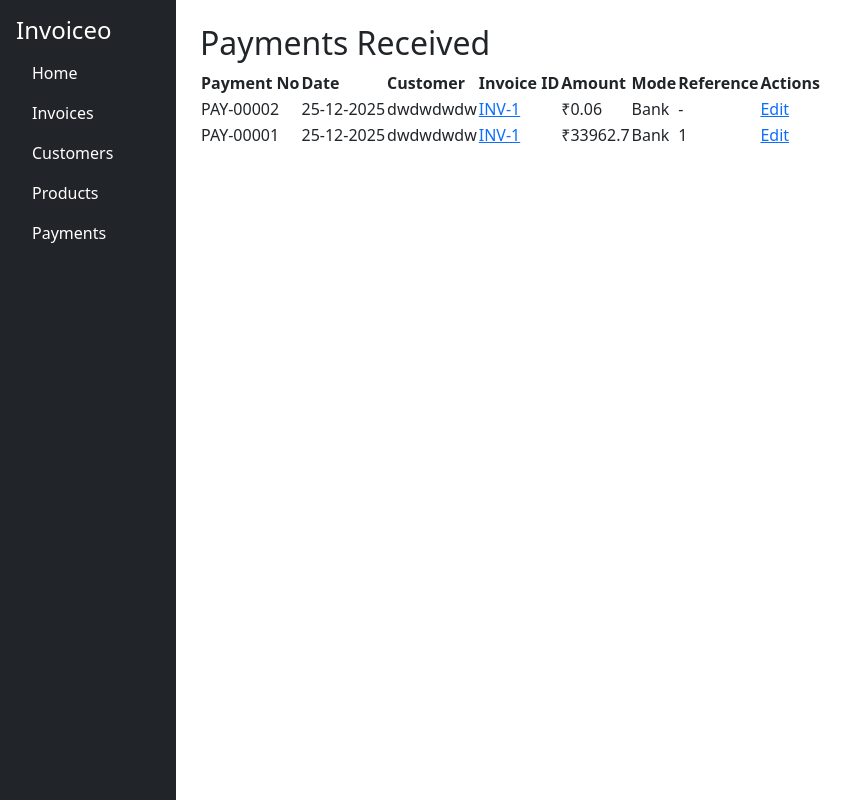
After one commit to 7account13/invoiceo, a Flask app: page /payments in a window 1280 px wide. The commit adds this page. Shown: the whole page, without its empty margins (0-864 px from the left). Run offline with Flask 2, Linux system fonts and the light colour scheme; data comes from the database, SQL or seed files in the repository; both versions use the stored data as it was after the commit.

Commit message:
added payments

```diff
--- a/app.py
+++ b/app.py
@@ -50,7 +50,17 @@ class Invoice(db.Model):
     customer_address = db.Column(db.String(300), nullable=False)
     billing_address = db.Column(db.String(300), nullable=False)
     status = db.Column(db.String(20), default="Pending")
+
     items = db.relationship('InvoiceItem', backref='invoice', cascade='all, delete-orphan')
+    payments = db.relationship('Payment', backref='invoice', cascade='all, delete-orphan')
+
+    @property
+    def total_paid(self):
+        return sum(p.amount for p in self.payments)
+
+    @property
+    def balance(self):
+        return round(self.amount - self.total_paid, 2)
 
 
 class InvoiceItem(db.Model):
@@ -99,9 +109,32 @@ class Product(db.Model):
     category_id = db.Column(db.Integer, db.ForeignKey('category.id'))
     created_at = db.Column(db.DateTime, default=datetime.utcnow)
 
+class Payment(db.Model):
+    id = db.Column(db.Integer, primary_key=True)
+
+    payment_no = db.Column(db.String(20), unique=True, nullable=False)
+
+    invoice_id = db.Column(db.Integer, db.ForeignKey('invoice.id'), nullable=False)
+    customer_id = db.Column(db.Integer, db.ForeignKey('customer.id'), nullable=False)
+
+    amount = db.Column(db.Float, nullable=False)
+    payment_date = db.Column(db.DateTime, default=datetime.utcnow)
+    mode = db.Column(db.String(50))       # Cash / UPI / Bank
+    reference = db.Column(db.String(100)) # optional
+
+
 # ---------------- DB INIT ----------------
 with app.app_context():
     db.create_all()
+
+#-----------------Helpers-------------------
+
+def generate_payment_no():
+    last = Payment.query.order_by(Payment.id.desc()).first()
+    next_id = (last.id + 1) if last else 1
+    return f"PAY-{next_id:05d}"
+
+
 
 # ---------------- ROUTES ----------------
 @app.route('/')
@@ -204,35 +237,14 @@ def add_invoice():
 @app.route('/edit_invoice/<int:id>', methods=['GET', 'POST'])
 def edit_invoice(id):
     invoice = Invoice.query.get_or_404(id)
-    customer = Customer.query.filter_by(customer_name=invoice.customer_name).first()
-
-    old_amount = invoice.amount
-    old_status = invoice.status
 
     if request.method == 'POST':
-        new_amount = float(request.form['amount'])
-        new_status = request.form['status']
-
         invoice.customer_name = request.form['customer_name']
         invoice.customer_gstin = request.form['customer_gstin']
         invoice.customer_address = request.form['customer_address']
         invoice.billing_address = request.form['billing_address']
-        invoice.amount = new_amount
-        invoice.status = new_status
-
-        # ---- RECEIVABLES LOGIC ----
-        if customer:
-            # Case 1: Pending/Overdue → Pending/Overdue
-            if old_status != "Paid" and new_status != "Paid":
-                customer.receivables += (new_amount - old_amount)
-
-            # Case 2: Pending → Paid
-            elif old_status != "Paid" and new_status == "Paid":
-                customer.receivables -= old_amount
-
-            # Case 3: Paid → Pending
-            elif old_status == "Paid" and new_status != "Paid":
-                customer.receivables += new_amount
+        invoice.amount = float(request.form['amount'])
+        invoice.status = request.form['status']
 
         db.session.commit()
         return redirect(url_for('invoices'))
@@ -240,6 +252,92 @@ def edit_invoice(id):
     return render_template('edit_invoice.html', invoice=invoice)
 
 
+@app.route('/payments')
+def payments():
+    all_payments = Payment.query.order_by(Payment.payment_date.desc()).all()
+    return render_template('payments.html', payments=all_payments)
+
+
+@app.route('/add_payment/<int:invoice_id>', methods=['GET', 'POST'])
+def add_payment(invoice_id):
+    invoice = Invoice.query.get_or_404(invoice_id)
+    customer = Customer.query.filter_by(customer_name=invoice.customer_name).first()
+
+    if request.method == 'POST':
+        amount = float(request.form['amount'])
+        mode = request.form.get('mode')
+        reference = request.form.get('reference')
+
+        if amount <= 0:
+            return redirect(url_for('invoices'))
+
+        if amount > invoice.balance:
+            amount = invoice.balance
+
+        payment = Payment(
+            payment_no=generate_payment_no(),
+            invoice_id=invoice.id,
+            customer_id=customer.id,
+            amount=amount,
+            mode=mode,
+            reference=reference
+        )
+
+        db.session.add(payment)
+
+        # update receivables
+        customer.receivables -= amount
+        if customer.receivables < 0:
+            customer.receivables = 0
+
+        # update invoice status
+        if invoice.balance - amount == 0:
+            invoice.status = "Paid"
+        else:
+            invoice.status = "Partially Paid"
+
+        db.session.commit()
+        return redirect(url_for('invoices'))
+
+    return render_template('add_payment.html', invoice=invoice)
+
+@app.route('/edit_payment/<int:id>', methods=['GET', 'POST'])
+def edit_payment(id):
+    payment = Payment.query.get_or_404(id)
+    invoice = payment.invoice
+    customer = Customer.query.get(payment.customer_id)
+
+    old_amount = payment.amount
+
+    if request.method == 'POST':
+        new_amount = float(request.form['amount'])
+        mode = request.form.get('mode')
+        reference = request.form.get('reference')
+
+        # prevent overpayment
+        max_allowed = invoice.balance + old_amount
+        if new_amount > max_allowed:
+            new_amount = max_allowed
+
+        payment.amount = new_amount
+        payment.mode = mode
+        payment.reference = reference
+
+        # ---- FIX RECEIVABLES ----
+        customer.receivables += (old_amount - new_amount)
+        if customer.receivables < 0:
+            customer.receivables = 0
+
+        # ---- UPDATE INVOICE STATUS ----
+        if invoice.balance == 0:
+            invoice.status = "Paid"
+        else:
+            invoice.status = "Partially Paid"
+
+        db.session.commit()
+        return redirect(url_for('payments'))
+
+    return render_template('edit_payment.html', payment=payment)
 
 
 # View All Customers
--- a/templates/base.html
+++ b/templates/base.html
@@ -17,6 +17,7 @@
                 <li class="nav-item"><a href="/invoices" class="nav-link text-white">Invoices</a></li>
                 <li class="nav-item"><a href="/customers" class="nav-link text-white">Customers</a></li>
                 <li class="nav-item"><a href="/products" class="nav-link text-white">Products</a></li>
+                <li class="nav-item"><a href="/payments" class="nav-link text-white">Payments</a></li>
             </ul>
         </div>
 
--- a/templates/invoices.html
+++ b/templates/invoices.html
@@ -27,6 +27,11 @@
             <a href="{{ url_for('edit_invoice', id=invoice.id) }}" class="btn-edit">
                 Edit
             </a>
+            {% if invoice.balance > 0 %}
+        |       <a href="{{ url_for('add_payment', invoice_id=invoice.id) }}">
+            Add Payment
+          </a>
+    {% endif %}
         </td>
     </tr>
 {% endfor %}
--- /dev/null
+++ b/templates/payments.html
@@ -0,0 +1,50 @@
+{% extends 'base.html' %}
+
+{% block content %}
+
+<h2>Payments Received</h2>
+
+{% if payments %}
+<table>
+    <thead>
+        <tr>
+            <th>Payment No</th>
+            <th>Date</th>
+            <th>Customer</th>
+            <th>Invoice ID</th>
+            <th>Amount</th>
+            <th>Mode</th>
+            <th>Reference</th>
+            <th>Actions</th>
+        </tr>
+    </thead>
+    <tbody>
+    {% for p in payments %}
+        <tr>
+            <td>{{ p.payment_no }}</td>
+            <td>{{ p.payment_date.strftime('%d-%m-%Y') }}</td>
+            <td>
+                {{ p.invoice.customer_name }}
+            </td>
+            <td>
+                <a href="{{ url_for('edit_invoice', id=p.invoice_id) }}">
+                    INV-{{ p.invoice_id }}
+                </a>
+            </td>
+            <td>₹{{ p.amount }}</td>
+            <td>{{ p.mode }}</td>
+            <td>{{ p.reference or '-' }}</td>
+            <td>
+                <a href="{{ url_for('edit_payment', id=p.id) }}">
+                    Edit
+                </a>
+            </td>
+        </tr>
+    {% endfor %}
+    </tbody>
+</table>
+{% else %}
+<p>No payments received yet.</p>
+{% endif %}
+
+{% endblock %}
```
Also changed, not shown: models.py (+14 -0 lines), templates/add_payment.html (added, +28 -0 lines), templates/edit_payment.html (added, +31 -0 lines), invoices.db.
